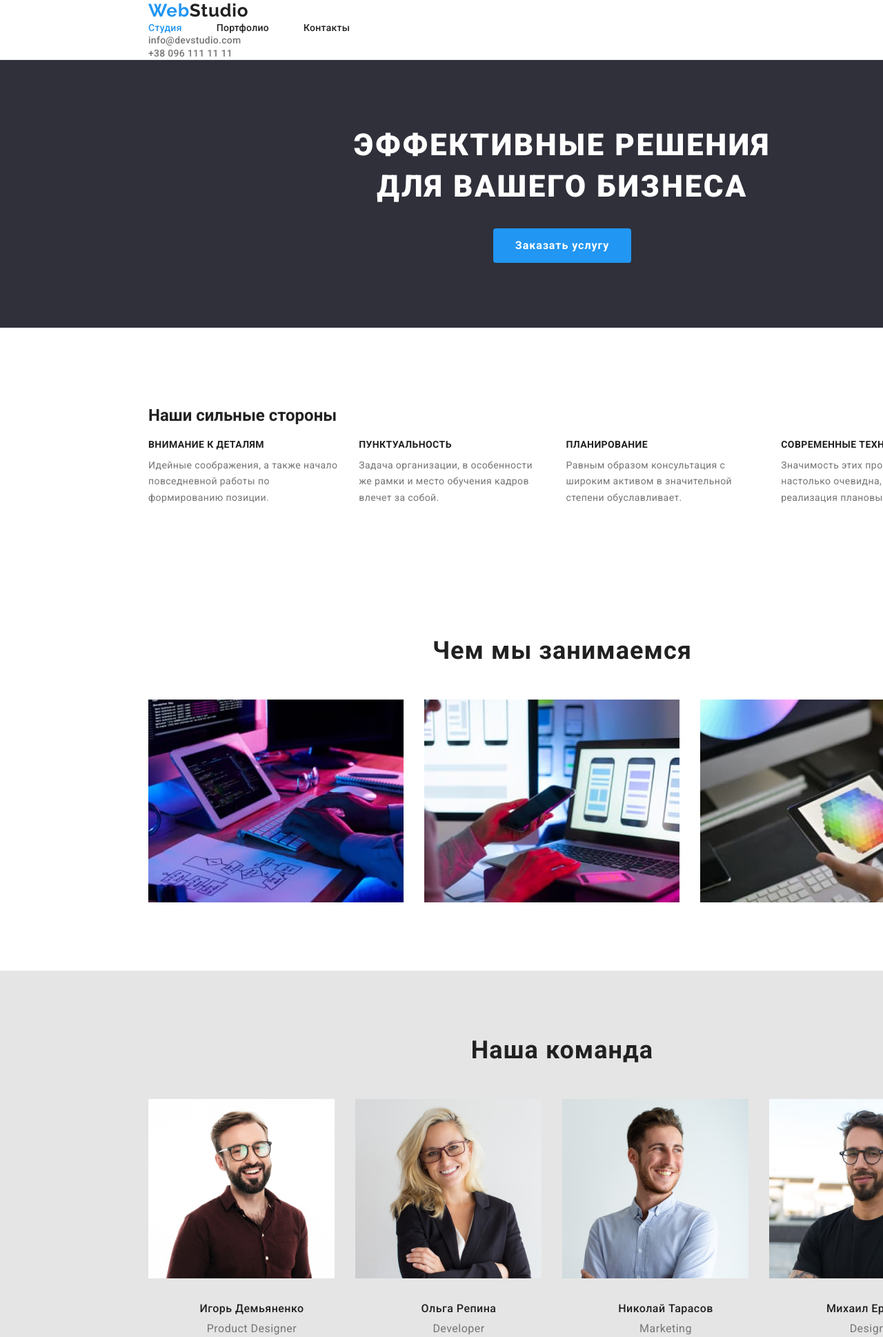
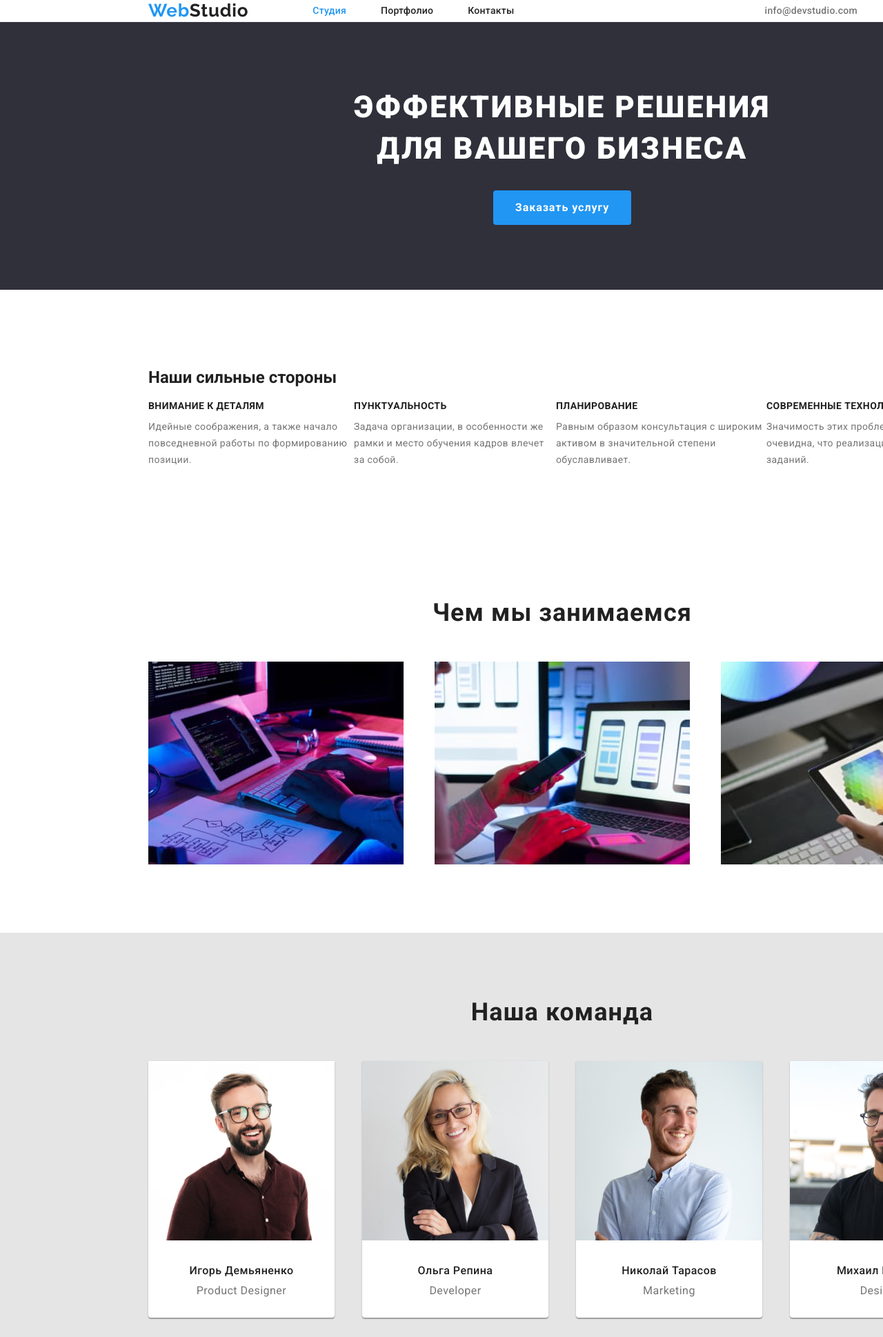
Before and after one commit to Mapkyxa6153/goit-markup-hw-03, a plain HTML site: page index.html in a window 1280 px wide. Shown: the top 1938 px of the page at 69% size. Drawn offline with nearby package versions, Linux system fonts and the light colour scheme.

Commit message:
last changes 28.07 18:14

```diff
--- a/css/style.css
+++ b/css/style.css
@@ -29,8 +29,10 @@ p {
   background-color: var(--background-color);
   border-bottom: 1px solid #ececec;
 }
+
 /* style of logo */
 .logo-header {
+  margin-right: 93px;
   color: var(--primary-text-color);
   font-weight: 700;
   font-family: Raleway, sans-serif;
@@ -42,7 +44,23 @@ p {
 .logo-web {
   color: var(--akcent-text-color);
 }
+
 /* site navigation */
+.container.main-nav {
+  display: flex;
+  align-items: center;
+}
+
+.site-nav {
+  display: flex;
+}
+.site-nav > .item {
+  margin-right: 50px;
+}
+.site-nav > .item:last-child {
+  margin-right: 0;
+}
+
 .site-nav .link {
   color: var(--primary-text-color);
   letter-spacing: 0.02em;
@@ -50,7 +68,6 @@ p {
   line-height: 1.14;
   font-weight: 500;
   text-decoration: none;
-  margin-right: 50px;
 }
 .site-nav .link:hover,
 .site-nav .link:focus {
@@ -61,7 +78,19 @@ p {
 }
 
 /* buttons */
+.buttons {
+  display: flex;
+  justify-content: center;
+  margin-bottom: 20px;
+}
+/* .buttons > .button + .button {
+  margin-left: 8px;
+} */
+.buttons > .button:first-child {
+  margin-left: 0;
+}
 .button {
+  margin-left: 8px;
   color: var(--primary-text-color);
   background: #f5f4fa;
   font-weight: 500;
@@ -80,6 +109,13 @@ p {
 }
 
 /* contacts */
+.site-contacts {
+  display: flex;
+  margin-left: auto;
+}
+.site-contacts .item + .item {
+  margin-left: 50px;
+}
 .site-contacts a {
   font-weight: 500;
   letter-spacing: 0.02em;
@@ -122,16 +158,22 @@ p {
 }
 
 /* strengths */
+.strenghts-list {
+  display: flex;
+  justify-content: space-between;
+  margin-left: 30px;
+}
+.strenghts-list > .strenghts-item {
+  margin-left: -30px;
+}
 
-.list {
-  display: flex;
-  justify-content: flex-start;
-}
 .title {
   margin-top: 0;
   margin-bottom: 0;
 }
-
+.strengths-title:last-child {
+  margin-right: 0;
+}
 .strengths-title {
   margin-bottom: 10px;
   margin-right: 30px;
@@ -161,8 +203,25 @@ p {
   text-align: center;
   letter-spacing: 0.03em;
 }
+.services-list {
+  display: flex;
+  justify-content: space-between;
+}
 
 /* section Team */
+.team-cards {
+  display: flex;
+  justify-content: space-between;
+  margin-left: -30px;
+}
+.team-cards > .team-card {
+  margin-left: 30px;
+  background-color: #ffffff;
+  box-shadow: 0px 1px 3px rgba(0, 0, 0, 0.12), 0px 1px 1px rgba(0, 0, 0, 0.14),
+    0px 2px 1px rgba(0, 0, 0, 0.2);
+  border-radius: 0px 0px 4px 4px;
+}
+
 .team {
   background-color: #e5e5e5;
 }
@@ -174,6 +233,10 @@ p {
   text-align: center;
   letter-spacing: 0.03em;
   margin-bottom: 50px;
+}
+
+.member-photo {
+  margin-bottom: 30px;
 }
 .name {
   text-align: center;
@@ -191,6 +254,7 @@ p {
   font-size: 16px;
   line-height: 1.19;
   letter-spacing: 0.03em;
+  margin-bottom: 30px;
 }
 
 /* footer */
@@ -230,15 +294,25 @@ p {
 /* portfolio page */
 .works {
   display: flex;
+  justify-content: space-between;
   flex-wrap: wrap;
+  margin-left: -30px;
+  margin-bottom: -30px;
 }
-.works-examples {
+.works > .works-examples {
+  margin-left: 30px;
+  margin-bottom: 30px;
+  flex-basis: calc(100% / 3 -30px);
+
   border-bottom: 1px solid #eeeeee;
-  margin-bottom: 30px;
 }
 .works .link {
   text-decoration: none;
 }
+.works-imgs {
+  margin-bottom: 20px;
+}
+
 .works .title {
   color: var(--primary-text-color);
   font-weight: 700;
@@ -262,12 +336,3 @@ p {
 .section {
   padding: 94px 0;
 }
-.img {
-  margin-right: 30px;
-}
-.img.studio {
-  margin-bottom: 30px;
-}
-.img.portfolio {
-  margin-bottom: 20px;
-}
--- a/index.html
+++ b/index.html
@@ -17,18 +17,18 @@
 
 <body>
     <header class="header">
-        <div class="container">
+        <div class="container main-nav">
             <a href="./index.html" class="logo-header"><span class="logo-web">Web</span>Studio</a>
             <nav>
-                <ul class="site-nav list">
-                    <li><a href="#" class="link current">Студия</a></li>
-                    <li><a href="./portfolio.html" class="link">Портфолио</a></li>
-                    <li><a href="#" class="link">Контакты</a></li>
+                <ul class="site-nav">
+                    <li class="item"><a href="#" class="link current">Студия</a></li>
+                    <li class="item"><a href="./portfolio.html" class="link">Портфолио</a></li>
+                    <li class="item"><a href="#" class="link">Контакты</a></li>
                 </ul>
             </nav>
             <ul class="site-contacts">
-                <li><a href="mailto:info@devstudio.com">info@devstudio.com</a></li>
-                <li><a href="tel:+380961111111">+38 096 111 11 11</a></li>
+                <li class="item"><a href="mailto:info@devstudio.com">info@devstudio.com</a></li>
+                <li class="item"><a href="tel:+380961111111">+38 096 111 11 11</a></li>
             </ul>
         </div>
     </header>
@@ -44,23 +44,23 @@
             <section class="section-strengths section">
                 <div class="container">
                     <h2 class="strenghts">Наши сильные стороны</h2>
-                    <ul class="list">
-                        <li>
+                    <ul class="strenghts-list">
+                        <li class="strenghts-item">
                             <h3 class="strengths-title title">Внимание к деталям</h3>
                             <p class="strengths-text">Идейные соображения, а также начало повседневной работы по формированию позиции.
                             </p>
                         </li>
-                        <li>
+                        <li class="strenghts-item">
                             <h3 class="strengths-title title">Пунктуальность</h3>
                             <p class="strengths-text">Задача организации, в особенности же рамки и место обучения кадров влечет за
                                 собой.</p>
                         </li>
-                        <li>
+                        <li class="strenghts-item">
                             <h3 class="strengths-title title">Планирование</h3>
                             <p class="strengths-text">Равным образом консультация с широким активом в значительной степени
                                 обуславливает.</p>
                         </li>
-                        <li>
+                        <li class="strenghts-item">
                             <h3 class="strengths-title title">Современные технологии</h3>
                             <p class="strengths-text">Значимость этих проблем настолько очевидна, что реализация плановых заданий.</p>
                         </li>
@@ -72,16 +72,16 @@
             <section class="services section">
                 <div class="container">
                 <h2 class="services-title title">Чем мы занимаемся</h2>
-                <ul class="list">
-                    <li>
+                <ul class="services-list">
+                    <li  class="services-item">
                         <img src="./images/1.jpg" alt="Person is writing code" width="370" class="img">
                     </li>
-                    <li>
+                    <li class="services-item">
                         <img src="./images/2.jpg" alt="Person is chosing new phone" width="370" class="img">
                     </li>
-                    <li>
+                    <li class="services-item">
                         <img src="./images/3.jpg" alt="Showing available colors" width="370" class="img">
-                    </li>
+                    </li class="services-item">
                 </ul>
                 </div>
             </section>
@@ -91,24 +91,24 @@
                     <section class="team section">
                         <div class="container">
                         <h2 class="team-title title">Наша команда</h2>
-                        <ul class="list">
-                            <li>
-                                <img src="./images/11.jpg" width="270" alt="Happy man with glasses" class="img studio">
+                        <ul class="team-cards">
+                            <li class="team-card">
+                                <img src="./images/11.jpg" width="270" alt="Happy man with glasses" class="member-photo">
                                 <h3 class="name title">Игорь Демьяненко</h3>
                                 <p class="position">Product Designer</p>
                             </li>
-                            <li>
-                                <img src="./images/12.jpg" width="270" alt="blonde woman" class="img studio">
+                            <li class="team-card">
+                                <img src="./images/12.jpg" width="270" alt="blonde woman" class="member-photo">
                                 <h3 class="name title">Ольга Репина</h3>
                                 <p class="position">Developer</p>
                             </li>
-                            <li>
-                                <img src="./images/13.jpg" width="270" alt="man in light blue shirt" class="img studio">
+                            <li class="team-card">
+                                <img src="./images/13.jpg" width="270" alt="man in light blue shirt" class="member-photo">
                                 <h3 class="name title">Николай Тарасов</h3>
                                 <p class="position">Marketing</p>
                             </li>
-                            <li>
-                                <img src="./images/14.jpg" width="270" alt="man in black t-shirt" class="img studio">
+                            <li class="team-card">
+                                <img src="./images/14.jpg" width="270" alt="man in black t-shirt" class="member-photo">
                                 <h3 class="name title">Михаил Ермаков</h3>
                                 <p class="position">Designer</p>
                             </li>
```
Also changed, not shown: portfolio.html (+17 -17 lines).
